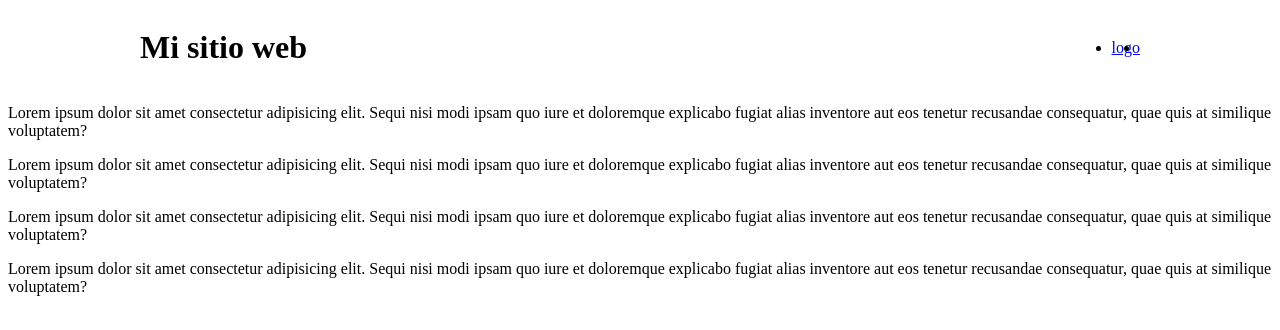
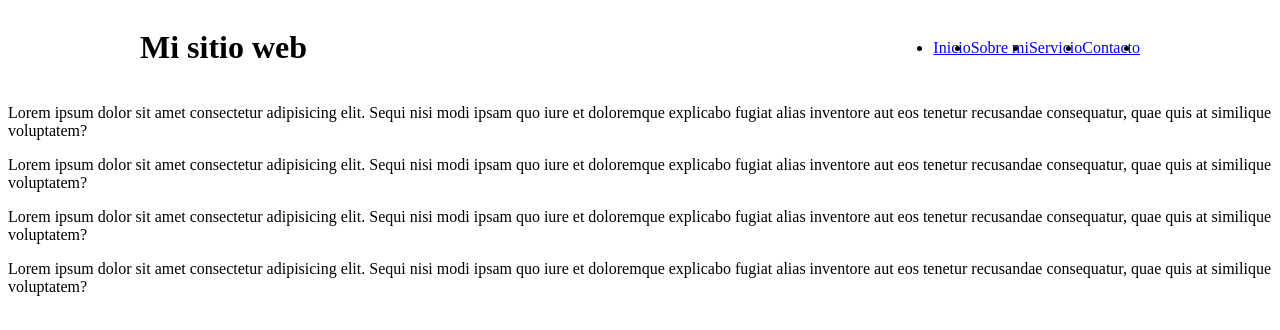
Before and after one commit to CatroJimz/project, a plain HTML site: page index.html in a window 1280 px wide. Drawn offline with Linux system fonts and the light colour scheme.

Commit message:
Finalizar menu

```diff
--- a/index.html
+++ b/index.html
@@ -12,7 +12,16 @@
         <h1 class="logo">Mi sitio web</h1>
         <ul>
             <li>
-                <a href="#">logo</a>
+                <a href="#">Inicio</a>
+            </li>
+            <li>
+                <a href="#">Sobre mi</a>
+            </li>
+            <li>
+                <a href="#">Servicio</a>
+            </li>
+            <li>
+                <a href="#">Contacto</a>
             </li>
             <li></li>
          </ul>
```
